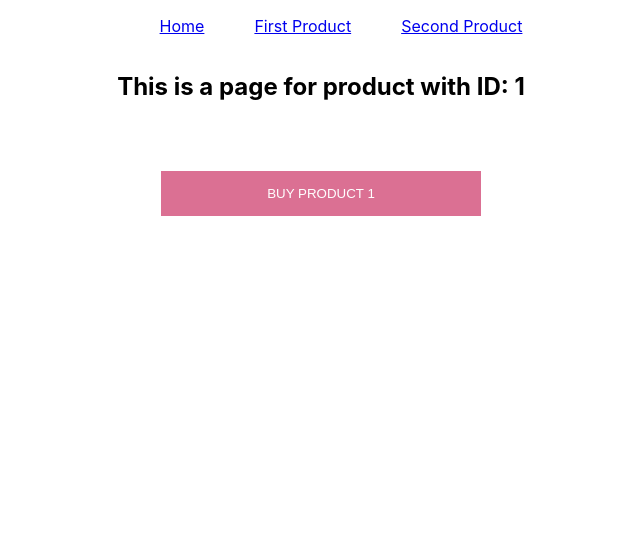
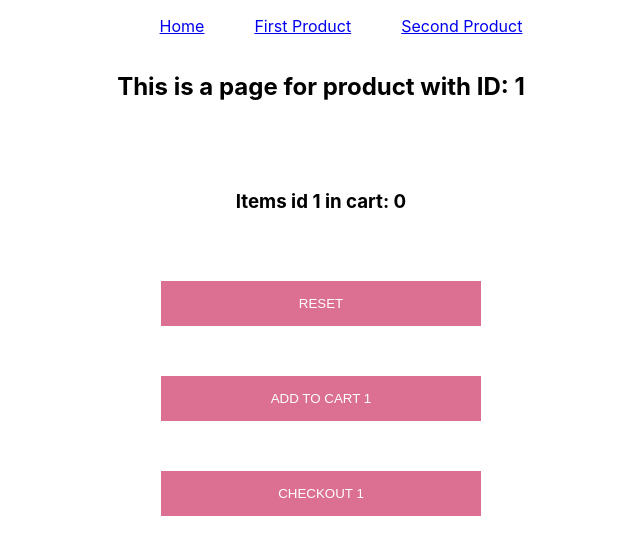
Before and after one commit to milosjovancevic/gm-analytics-cra-weblow, a React (Create React App) app: page /products/1 in a window 1280 px wide. Shown: the top 554 px of the page, without its empty margins (319-959 px from the left). Built offline with nearby package versions, Linux system fonts and the light colour scheme.

Commit message:
feat: mvp cart

```diff
--- a/src/components/Product.tsx
+++ b/src/components/Product.tsx
@@ -1,17 +1,36 @@
-import { useParams } from "react-router-dom";
+import { useLocation, useParams } from "react-router-dom";
 import styled from "styled-components";
 import ReactPixel from "react-facebook-pixel";
+import { useEffect, useState } from "react";
 
 export const Product = () => {
   const { id } = useParams();
+  const { pathname } = useLocation();
 
-  const handleClick = () => {
-    ReactPixel.track("AddToCart", { value: id, currency: "RSD" });
+  const [items, setItems] = useState({ id, value: 0 });
+
+  const addToCart = () => {
+    ReactPixel.track("AddToCart");
+    setItems({ id, value: Math.min(items.value + 1, 5) });
   };
+
+  const handlePurchase = () => {
+    ReactPixel.track("Purchase", { value: items, currency: "RSD" });
+  };
+
+  useEffect(() => {
+    setItems({ id, value: 0 });
+  }, [pathname, id]);
+
   return (
     <Wrapper>
       <h2>This is a page for product with ID: {id} </h2>
-      <Button onClick={handleClick}>Buy product {id}</Button>
+      <h3>
+        Items id {id} in cart: {items.value}
+      </h3>
+      <Button onClick={() => setItems({ id, value: 0 })}>Reset</Button>
+      <Button onClick={addToCart}>Add to Cart {id}</Button>
+      <Button onClick={handlePurchase}>Checkout {id}</Button>
     </Wrapper>
   );
 };
```
